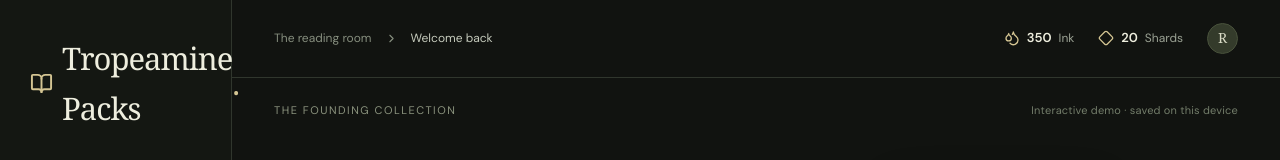
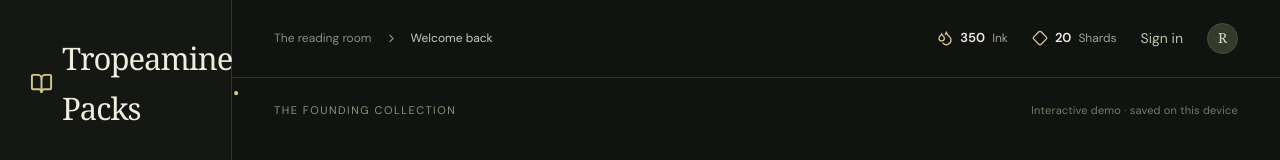
Before and after one commit to rabine707/TropeaminePacks, a Next.js app: page / in a window 1280 px wide. Shown: the top 160 px of the page. Built offline with nearby package versions, Linux system fonts and the light colour scheme.

Commit message:
Add sign-in link to collection header

```diff
--- a/components/collection-app.tsx
+++ b/components/collection-app.tsx
@@ -38,7 +38,7 @@ export default function CollectionApp(){
  const renderCard=({card,missing=false}:{card:Card;missing?:boolean})=><article className="card-tile" key={card.id}><button className="art-button" onClick={()=>show(card)} aria-label={`View ${card.name}, ${card.variant}`}><Art card={card} missing={missing}/>{state.wallet.owned.includes(card.id)&&<span className="owned-badge"><Check size={12}/> Collected</span>}</button><div className="tile-info"><div><h3>{card.name}</h3><p>{card.variant}</p></div><button className={`icon-btn heart ${state.favorites.includes(card.id)?'active':''}`} onClick={()=>favorite(card.id)} aria-label={`Favorite ${card.name}`} aria-pressed={state.favorites.includes(card.id)}><Heart size={17}/></button></div><span className={`rarity ${card.rarity.toLowerCase()}`}>◆ {card.rarity}</span></article>;
  const filters=<div className="filters"><label className="search"><Search size={17}/><input aria-label="Search cards" placeholder="Find a character, series, or author" value={query} onChange={e=>setQuery(e.target.value)}/></label><select aria-label="Shelf" value={shelf} onChange={e=>setShelf(e.target.value)}>{['All shelves','His Shelf','Her Shelf','Shared Shelf'].map(x=><option key={x}>{x}</option>)}</select><select aria-label="Rarity" value={rarity} onChange={e=>setRarity(e.target.value)}>{['All rarities','Common','Uncommon','Rare','Legendary'].map(x=><option key={x}>{x}</option>)}</select><details className="filter-more"><summary><SlidersHorizontal size={17}/> More filters</summary><div><select aria-label="Genre" value={genre} onChange={e=>setGenre(e.target.value)}>{['All genres',...new Set(sfw.map(c=>c.genre))].map(x=><option key={x}>{x}</option>)}</select><select aria-label="Series" value={series} onChange={e=>setSeries(e.target.value)}>{['All series',...new Set(sfw.map(c=>c.series))].map(x=><option key={x}>{x}</option>)}</select><select aria-label="Edition" value={availability} onChange={e=>setAvailability(e.target.value)}>{['All editions','Base editions','Foil editions','After Dark available'].map(x=><option key={x}>{x}</option>)}</select></div></details></div>;
  return <div className={`app theme-${state.theme.toLowerCase()}`}><aside className={mobile?'sidebar open':'sidebar'}><Link href="/" className="brand"><span className="brand-mark"><BookOpen size={23}/></span>Tropeamine Packs<span className="brand-period">.</span></Link><div className="nav-caption">YOUR NEXT CHAPTER</div><nav>{nav.map(n=><Link className={page===(n.href==='/'?'home':n.href.slice(1))?'nav-link active':'nav-link'} href={n.href} key={n.href}><n.icon size={19}/>{n.label}{n.label==='Quests'&&<span className="nav-dot"/>}</Link>)}</nav><div className="sidebar-bottom"><button className="collector-banner" onClick={()=>setPremium(true)}><Sparkles size={20}/><span>Collector’s edition<small>A little more magic</small></span><ChevronRight size={15}/></button><Link href="/admin" className={`nav-link ${page==='admin'?'active':''}`}><Settings size={18}/>Creator studio</Link><button className="profile" onClick={()=>setSettings(true)}><span className="avatar">R</span><span>Reader<small>Founding collector</small></span><SlidersHorizontal size={16}/></button></div></aside>
- <div className="workspace"><header className="topbar"><div className="breadcrumb"><button className="icon-btn mobile-menu" aria-label="Toggle navigation" onClick={()=>setMobile(!mobile)}><Menu size={22}/></button><span>The reading room</span><ChevronRight size={13}/><strong>{page==='home'?'Welcome back':page==='series'?activeSeries:page==='requests'?'Community':page==='admin'?'Creator studio':nav.find(n=>n.href===`/${page}`)?.label||'Collection'}</strong></div><div className="balances"><span title="Ink"><Droplets size={16}/>{state.wallet.ink.toLocaleString()}<small>Ink</small></span><span title="Shards"><Diamond size={16}/>{state.wallet.shards}<small>Shards</small></span><button className="avatar small" onClick={()=>setSettings(true)} aria-label="Collection settings">R</button></div></header>
+ <div className="workspace"><header className="topbar"><div className="breadcrumb"><button className="icon-btn mobile-menu" aria-label="Toggle navigation" onClick={()=>setMobile(!mobile)}><Menu size={22}/></button><span>The reading room</span><ChevronRight size={13}/><strong>{page==='home'?'Welcome back':page==='series'?activeSeries:page==='requests'?'Community':page==='admin'?'Creator studio':nav.find(n=>n.href===`/${page}`)?.label||'Collection'}</strong></div><div className="balances"><span title="Ink"><Droplets size={16}/>{state.wallet.ink.toLocaleString()}<small>Ink</small></span><span title="Shards"><Diamond size={16}/>{state.wallet.shards}<small>Shards</small></span><Link className="text-link" href="/login">Sign in</Link><button className="avatar small" onClick={()=>setSettings(true)} aria-label="Collection settings">R</button></div></header>
  <main><div className="demo-note"><span>THE FOUNDING COLLECTION</span><span>Interactive demo · saved on this device</span></div>
  {page==='home'&&<><section className="welcome"><div><p className="eyebrow">A SHELF BEYOND THE STORY</p><h1>Some characters<br/>stay with you.</h1><p className="lede">Give them a place on your shelf.</p><div className="button-row"><Link className="button gold" href="/discover">Discover the collection <ArrowRight size={17}/></Link><Link className="text-link" href="/binder">Open my binder <ArrowUpRight size={17}/></Link></div><div className="hero-foot"><span className="mini-diamond">✧</span><span>Characters worth keeping. Stories worth collecting.</span></div></div><div className="hero-cards" aria-hidden="true"><div className="hero-card left"><Art card={sfw[1]||initialCards[1]}/></div><div className="hero-card center"><Art card={sfw[2]||initialCards[2]}/></div><div className="hero-card right"><Art card={sfw[4]||initialCards[4]}/></div><span className="hero-edition">WARLOCK / THE FOUNDING EDITION</span></div></section>
  <section className="quick-strip"><Link href="/binder"><Library size={23}/><span><strong>Your story so far</strong><small>{count} cards collected · {sfw.length-count} waiting to be found</small></span><ArrowUpRight size={19}/></Link><Link href="/quests"><Sparkles size={23}/><span><strong>A rewarding little ritual</strong><small>Pick up 100 Ink with today’s visit</small></span><ArrowUpRight size={19}/></Link><Link href="/packs"><Layers size={23}/><span><strong>Five cards. A new chapter.</strong><small>Open a pack for 100 Ink</small></span><ArrowUpRight size={19}/></Link></section>
```
